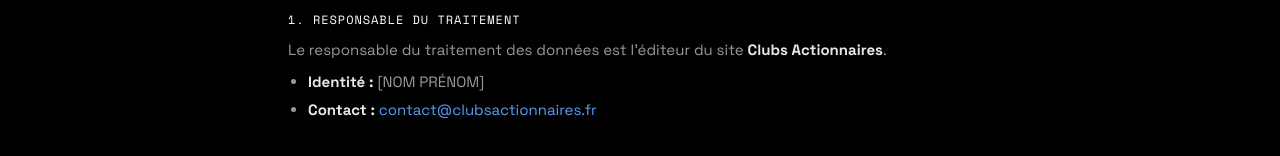
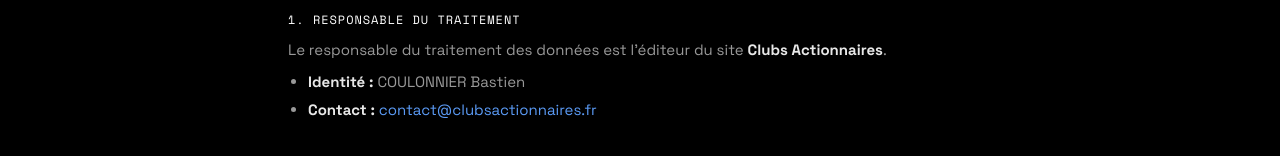
Before and after one commit to Babacool22/clubs-actionnaires, a Next.js app: page /politique-de-confidentialite in a window 1280 px wide. Shown: the part 188-344 px from the top of the page. Built offline with nearby package versions, Linux system fonts and the light colour scheme; a web font is replaced by a local one.

Commit message:
Update page.tsx

```diff
--- a/app/politique-de-confidentialite/page.tsx
+++ b/app/politique-de-confidentialite/page.tsx
@@ -51,7 +51,7 @@
           <ul className="list-disc pl-5 space-y-1">
             <li>
               <strong className="text-text-primary">Identité :</strong>{" "}
-              [NOM PRÉNOM]
+              COULONNIER Bastien
             </li>
             <li>
               <strong className="text-text-primary">Contact :</strong>{" "}
```
